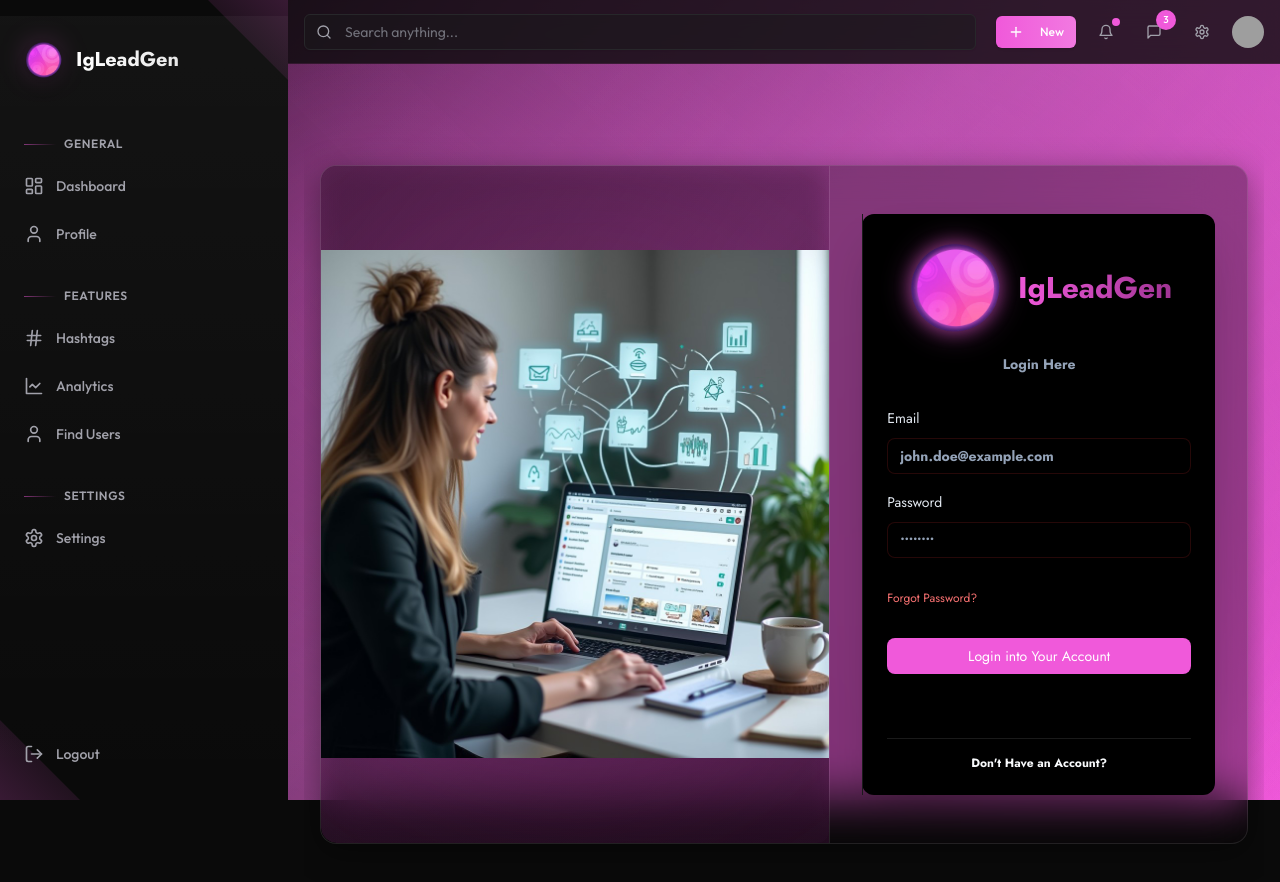
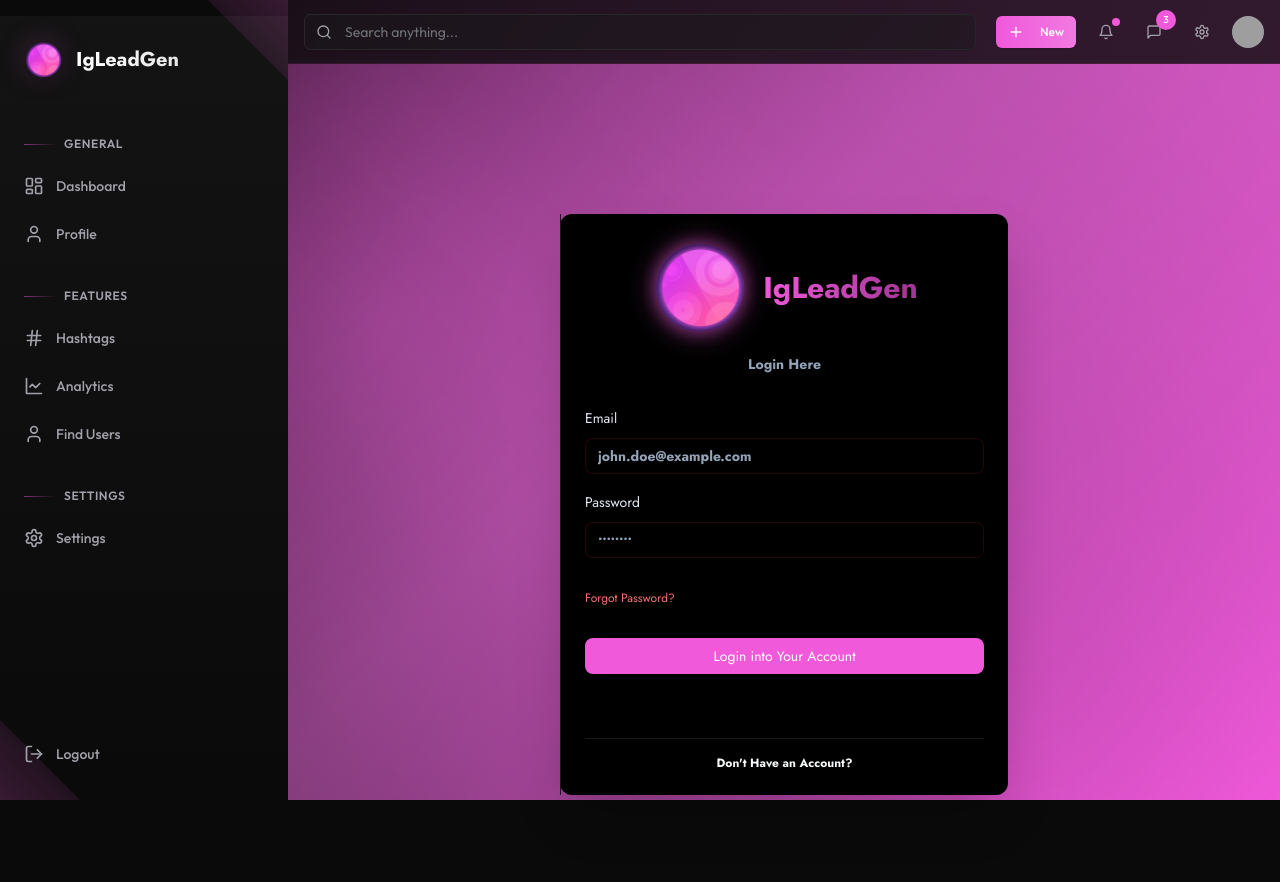
Before and after one commit to fabianamino/igleadgen, a Next.js app: page /auth/login in a window 1280 px wide. Shown: the top 882 px of the page. Built offline with nearby package versions, Linux system fonts and the light colour scheme; no server answers; grey boxes are pictures that could not be loaded.

Commit message:
refactor: simplify login page layout
- Removed login image section
- Centered login form
- Simplified layout structure

```diff
--- a/app/auth/login/page.tsx
+++ b/app/auth/login/page.tsx
@@ -1,21 +1,14 @@
 import LoginForm from "@/components/auth/LoginForm";
-import LoginImage from "@/components/auth/LoginImage";
 import React from "react";
 import { Suspense } from 'react'
 
 const LoginPage = () => {
   return (
     <div className="container mx-auto px-4 py-8 min-h-screen flex items-center justify-center">
-      <div className="w-full max-w-6xl bg-black/30 backdrop-blur-xl rounded-2xl shadow-[0_8px_32px_rgba(0,0,0,0.4)] overflow-hidden border border-white/10">
-        <div className="flex flex-col lg:flex-row w-full">
-          {/* Left column - Image */}
-          <div className="w-full lg:w-[55%] lg:border-r border-white/10">
-            <LoginImage />
-          </div>
-
-          {/* Right column - Login Form */}
-          <div className="w-full lg:w-[45%] flex items-center justify-center p-6 lg:py-12 lg:px-8">
-            <div className="w-full max-w-md">
+      <div className="w-full max-w-6xl rounded-2xl">
+        <div className="h-full w-full flex items-center justify-center">
+          <div className="flex flex-col w-full max-w-md">
+            <div className="w-full">
               <Suspense>
                 <LoginForm />
               </Suspense>
```
